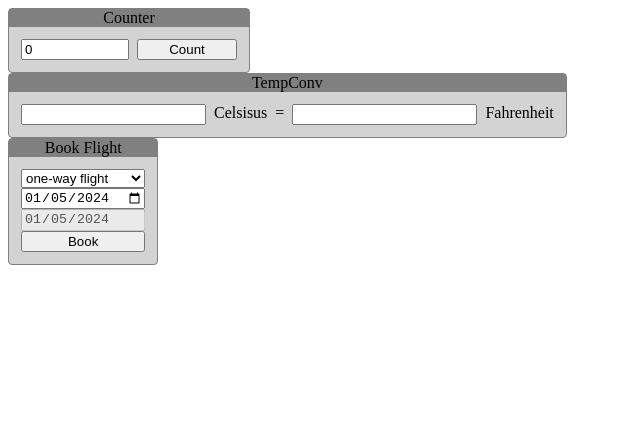
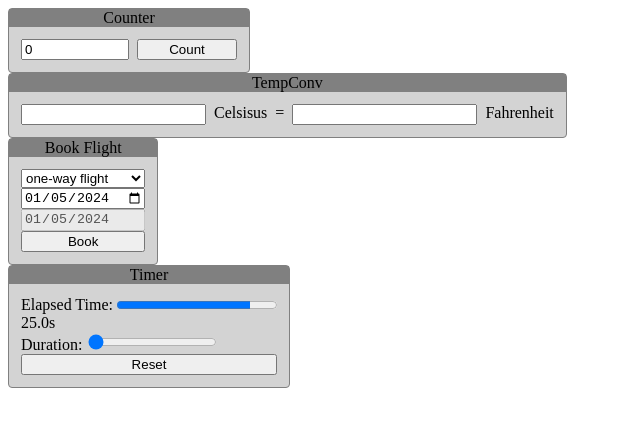
Before and after one commit to Tolluset/7GUIs, a website with bundled scripts: page index.html in a window 1280 px wide. Shown: the whole page, without its empty margins (0-640 px from the left). Built offline with nearby package versions, Linux system fonts and the light colour scheme.

Commit message:
feat: add timer

```diff
--- a/index.css
+++ b/index.css
@@ -1,3 +1,30 @@
 @import "./src/counter/counter.module.css";
 @import "./src/temperature-converter/temperature-converter.module.css";
 @import "./src/flight-booker/flight-booker.module.css";
+
+.frame-wrapper {
+  display: grid;
+  width: max-content;
+  border: 1px gray solid;
+  background-color: lightgray;
+  border-radius: 4px;
+}
+
+.frame-title {
+  display: grid;
+  justify-content: center;
+  background-color: gray;
+}
+
+.frame-contents-row {
+  display: grid;
+  grid-auto-flow: row;
+  column-gap: 8px;
+  padding: 12px;
+
+.frame-contents-col {
+  display: grid;
+  grid-auto-flow: column;
+  column-gap: 8px;
+  padding: 12px;
+}
--- a/index.ts
+++ b/index.ts
@@ -1,6 +1,7 @@
 import { TemperatureConverter } from "./src/temperature-converter/temperature-converter.js";
 import { Counter } from "./src/counter/counter.js";
 import { FlightBooker } from "./src/flight-booker/flight-booker.js";
+import { Timer } from "./src/timer/timer.js";
 
 const main = () => {
   const app = document.querySelector("#app");
@@ -12,6 +13,7 @@ const main = () => {
   new Counter(app);
   new TemperatureConverter(app);
   new FlightBooker(app);
+  new Timer(app);
 };
 
 main();
--- /dev/null
+++ b/src/timer/timer.ts
@@ -0,0 +1,113 @@
+import { Base } from "../lib/base.js";
+
+/**
+ * @TODO: Tasks
+ * [x] Modify duration when adjust slider
+ *   [ ] partial re-render: make drag natural
+ * [x] If elapsedTime >= duration than timer stop (guage will be full)
+ * [x] If elapsedTime < duration than timer restart (until e >= d)
+ * [x] Reset button reset time
+ *   [ ] partial re-render: re-render is too fase so click reset button multiple time is neeeded
+ */
+
+const MAX_TIME = 30;
+
+interface State {
+  elapsedTime: number;
+  duration: number;
+  timerId: number;
+  timerStopped: boolean;
+}
+
+const state: State = {
+  elapsedTime: MAX_TIME,
+  duration: 0,
+  timerId: 0,
+  timerStopped: false,
+};
+
+export class Timer extends Base<State> {
+  constructor(element: Element) {
+    super(element, state);
+
+    this.startTimer();
+  }
+
+  private handleInputInput(e: Event) {
+    if (e.target instanceof HTMLInputElement) {
+      const value = e.target.value;
+
+      this.state.duration = +value;
+
+      if (this.state.elapsedTime >= this.state.duration) {
+        clearInterval(this.state.timerId);
+        this.state.timerStopped = true;
+        return;
+      }
+
+      if (this.state.elapsedTime < this.state.duration) {
+        this.state.timerStopped = false;
+        this.startTimer();
+      }
+    }
+  }
+
+  private handleButtonClick() {
+    this.state.timerStopped = false;
+    this.state.elapsedTime = 0;
+  }
+
+  private startTimer() {
+    this.stopTimer();
+
+    this.state.timerId = setInterval(() => {
+      this.state.elapsedTime = +(this.state.elapsedTime - 0.1);
+
+      if (this.state.elapsedTime <= 0.1) {
+        this.state.elapsedTime = 0;
+      }
+    }, 100);
+  }
+
+  private stopTimer() {
+    clearInterval(this.state.timerId);
+  }
+
+  protected template() {
+    const t = document.createElement("template");
+
+    t.innerHTML = `
+      <div class="frame-wrapper">
+        <div class="frame-title">Timer</div>
+        <div class="frame-contents-row">
+          <div>
+            <span>Elapsed Time: </span>
+            <progress value=${
+              this.state.timerStopped ? MAX_TIME : this.state.elapsedTime
+            } max=${MAX_TIME}>gauge</progress>
+          </div>
+          <span>${this.state.elapsedTime.toFixed(1)}s</span>
+          <div>
+            <span>Duration: </span>
+            <input type="range" max=${MAX_TIME} value=${this.state.duration} />
+          </div>
+          <button>Reset</button>
+        </div>
+      </div>
+    `;
+
+    return t.content;
+  }
+
+  protected events() {
+    const t = this.template();
+
+    const input = t.querySelector("input");
+    const button = t.querySelector("button");
+
+    input.addEventListener("input", this.handleInputInput.bind(this));
+    button.addEventListener("click", this.handleButtonClick.bind(this));
+
+    return t;
+  }
+}
```
